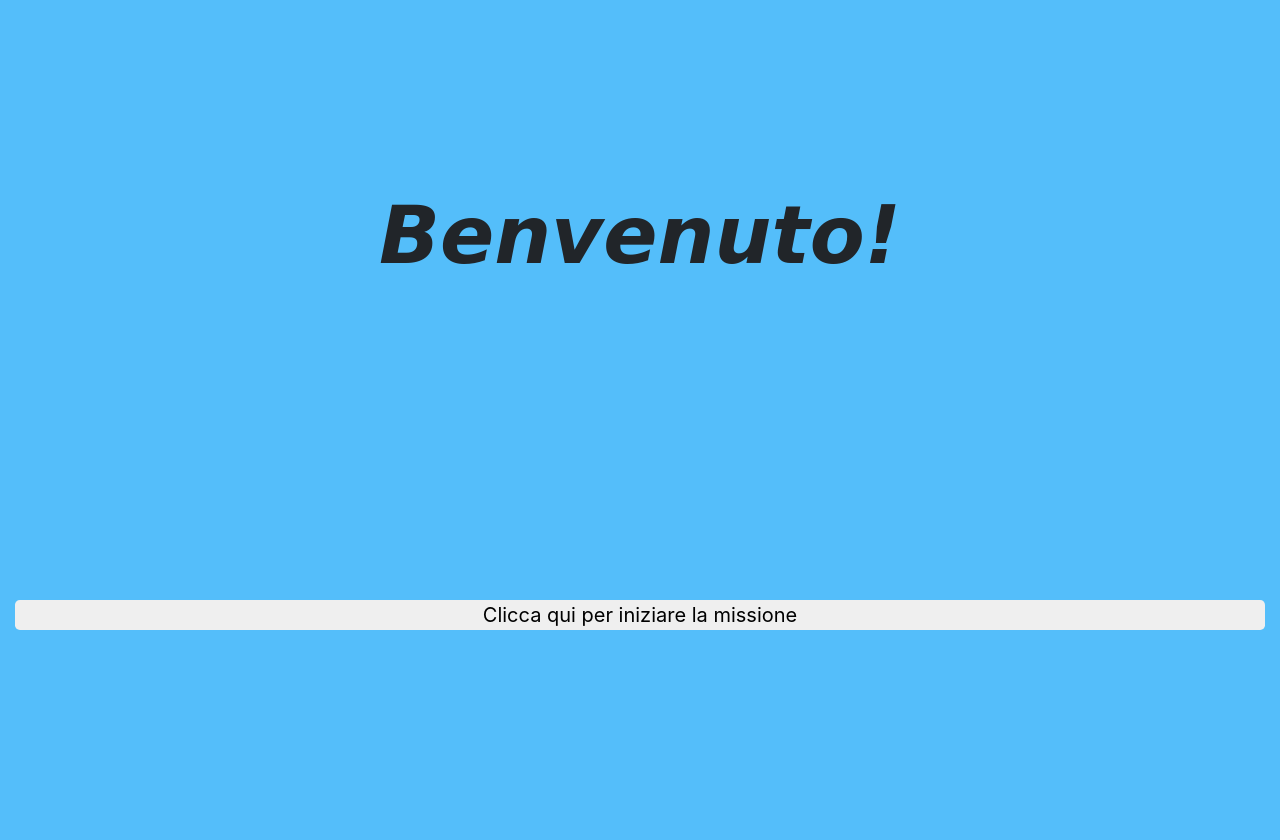
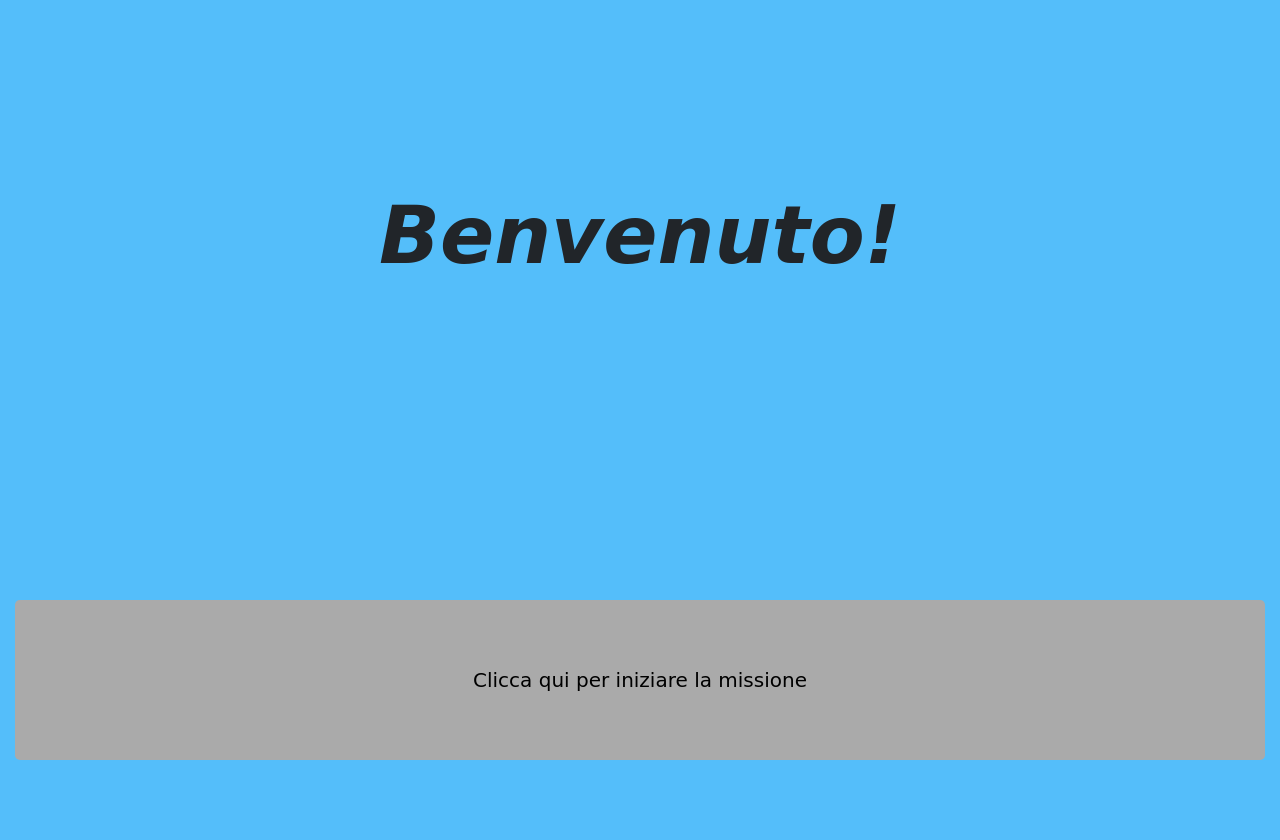
Before and after one commit to TDSOJohn/museum_quiz, a PHP site: page /html/gioco.html in a window 1280 px wide. Run offline with PHP 8.4, Linux system fonts and the light colour scheme.

Commit message:
bugfixing

```diff
--- a/client_side/css/gioco.css
+++ b/client_side/css/gioco.css
@@ -15,8 +15,7 @@
     overflow: hidden;
 }
 
-button
-{
+input {
     height: 20vh;
     font-size: 3vh;
     font-family: cursive;
```
